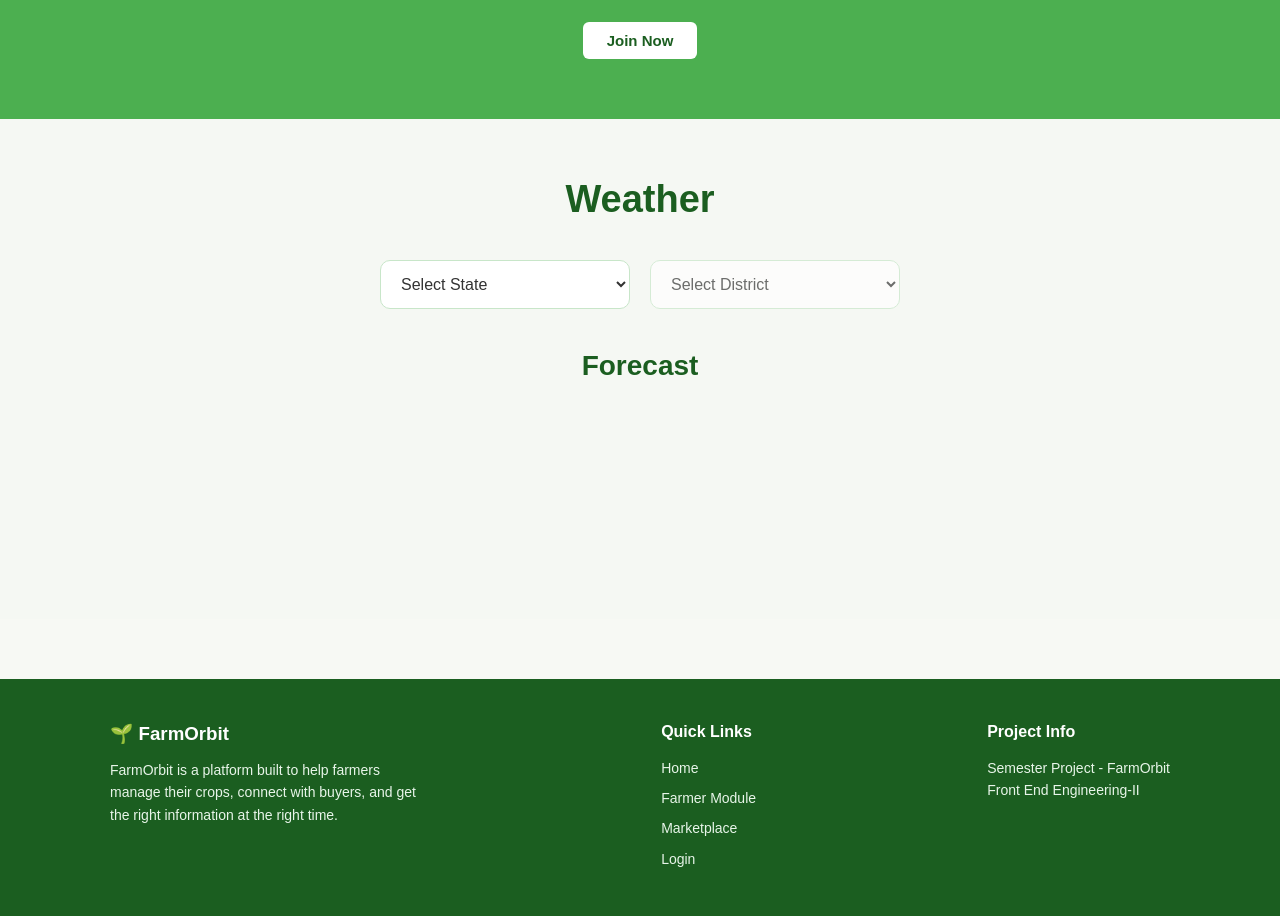
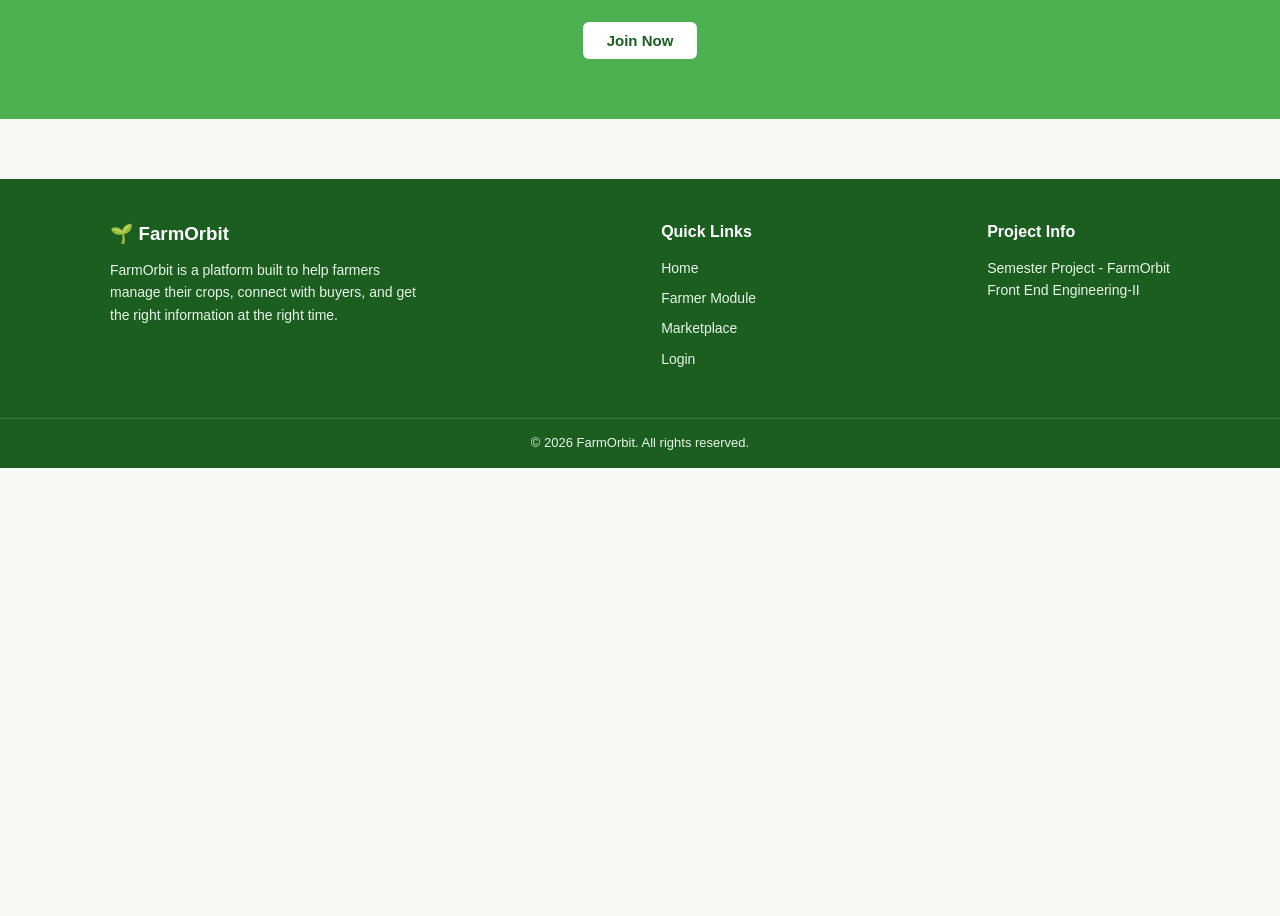
Before and after one commit to kalraananya2007-source/FarmOrbit, a React (Vite) app: page / in a window 1280 px wide. Shown: the part 1489-2405 px from the top of the page. After the commit the page ends 1957 px from the top, so only its background shows below. Built offline with nearby package versions, Linux system fonts and the light colour scheme.

Commit message:
Fix crop management routes

```diff
--- a/src/App.jsx
+++ b/src/App.jsx
@@ -51,17 +51,13 @@ function App() {
         {/* Register */}
         <Route path="/register" element={<Register />} />
 
-        {/* Add Crop */}
+        {/* Crop Management */}
         <Route path="/add-crop" element={<AddCrop />} />
-
-        {/* My Crops */}
         <Route path="/my-crops" element={<MyCrop />} />
 
         {/* Coming Soon */}
         <Route path="/coming-soon" element={<ComingSoon />} />
       </Routes>
-
-      <Weather />
 
       <Footer />
     </>
```
